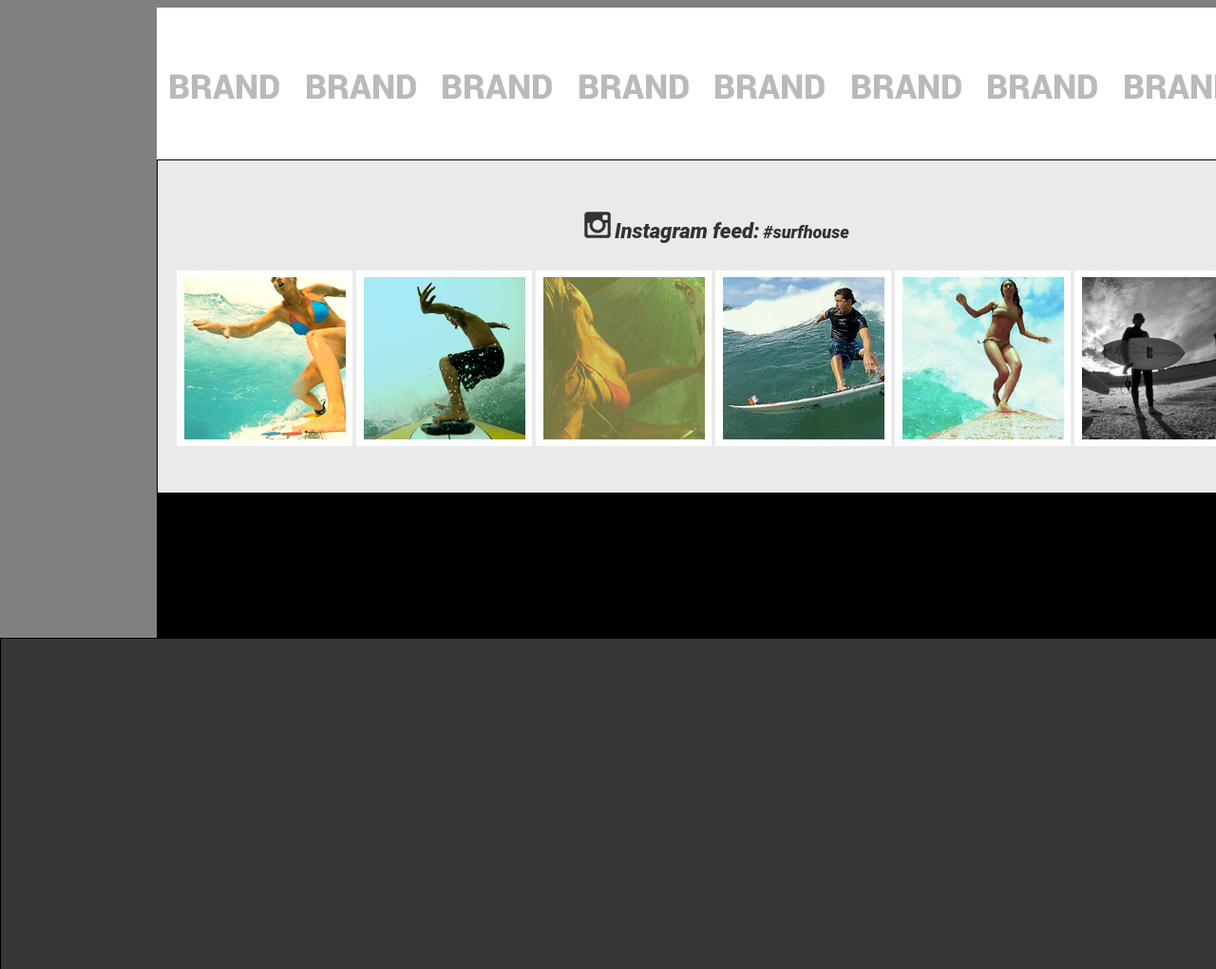
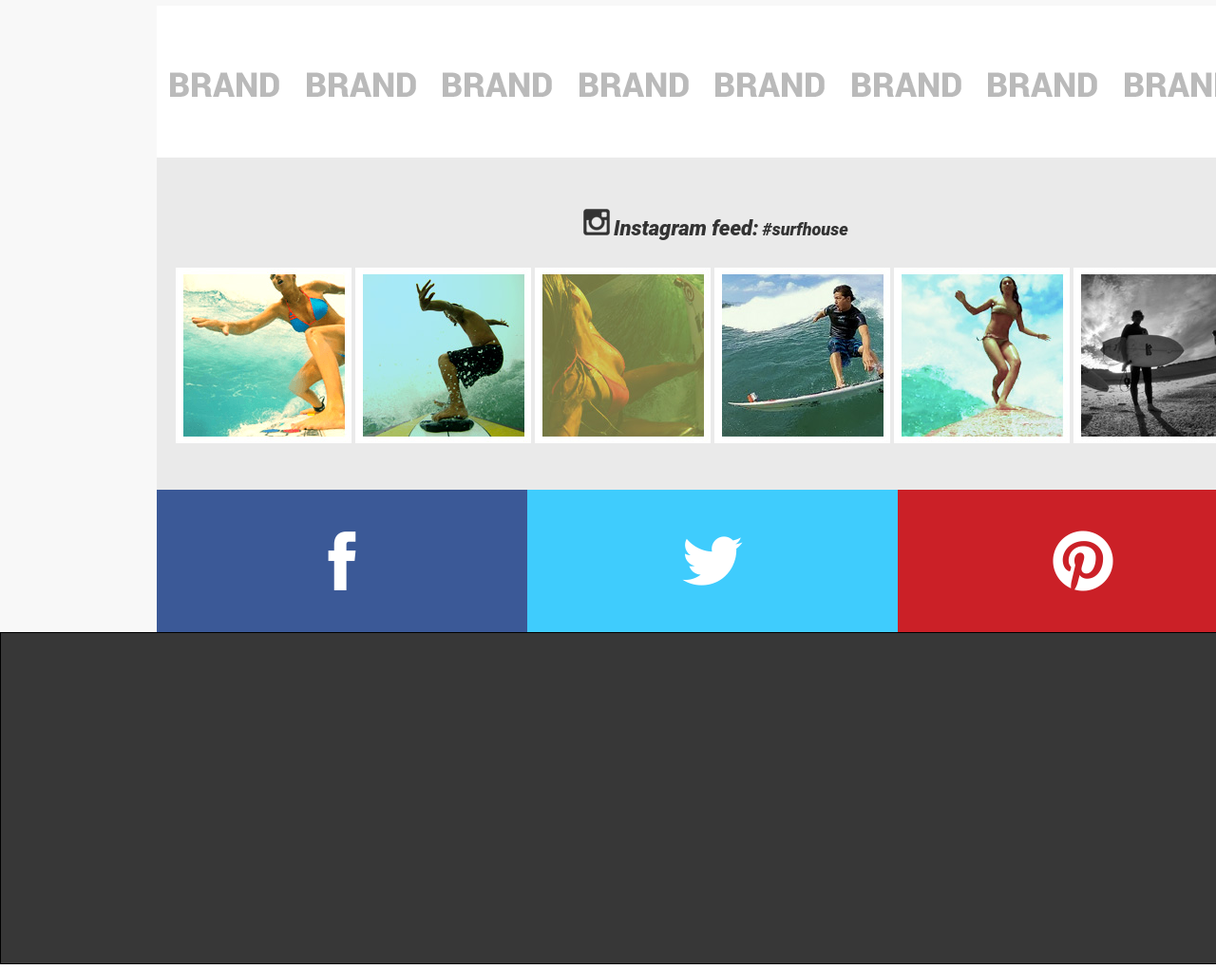
Before and after one commit to AXMD/surfshop, a plain HTML site: page index.html in a window 1280 px wide. Shown: the part 2378-3399 px from the top of the page at 95% size. Drawn offline with Linux system fonts and the light colour scheme; a web font is replaced by a local one.

Commit message:
added big social bar at the bottom

```diff
--- a/index.html
+++ b/index.html
@@ -117,7 +117,15 @@
 				</div>
 			</div>
 			<div class="smedia">
-
+				<div class="sm btfb">
+					<a href="#"></a>
+				</div>
+				<div class="sm bttwit">
+					<a href="#"></a>
+				</div>
+				<div class="sm btpin">
+					<a href="#"></a>
+				</div>
 			</div>
 		</div>
 		<div class="footer"></div>
--- a/style.css
+++ b/style.css
@@ -26,14 +26,13 @@
 }
 
 .body{
-	background-color: grey;
+	background-color:  #f8f8f8;
 }
 
 .price_cards {
 	background-color:  #f8f8f8;
 	width: 870px;
 	height: 1654px;
-	border: 1px solid black;
 	float: right;
 	margin-right: 165px;
 	margin-bottom: 30px;
@@ -42,7 +41,6 @@
 .menu_and_box{
 	width: 270px;
 	height: 805px;
-	border: 1px solid black;
 	float: left;
 	margin-left: 165px;
 }
@@ -62,14 +60,11 @@
 	width: 1170px;
 	height: 350px;
 	margin: 0 165px 0 165px;
-	border: 1px solid black;
 }
 
 .smedia{
 	width: 1170px;
 	height: 150px;
-	background-color: black;
-	border: 1px solid black;
 	margin: 0 165px 0 165px;
 }
 
@@ -382,3 +377,53 @@ h5{
 	padding-top: 29px;
 	padding-left: 20px;
 }
+
+.btfb{
+	background-color:  #3b5997;
+	width: 390px;
+	float: left;
+	height: 150px;
+	display: inline;
+}
+.btpin{
+	background-color:  #cb2027;
+	float: right;
+	width: 390px;
+	height: 150px;
+	display: inline;
+}
+
+.bttwit{
+	background-color:  #3fccfd;
+	width: 390px;
+	height: 150px;
+	display: inline-block;
+
+}
+
+.btfb a{
+	background-image: url(img/ficon.png);
+	width: 30px;
+	height: 62px;
+	display: block;
+	margin-left: 180px;
+	margin-top: 44px;
+}
+
+.bttwit a{
+	background-image: url(img/twicon.png);
+	width: 64px;
+	height: 52px;
+	display: block;
+	margin-top: 49px;
+	margin-left: 163px;
+}
+
+.btpin a{
+	background-image: url(img/pinicon.png);
+	width: 64px;
+	height: 64px;
+	display: block;
+	margin-left: 163px;
+	margin-top: 43px;
+}
```
Also changed, not shown: img/ficon.png (added), img/pinicon.png (added), img/twicon.png (added), 3 other files.
